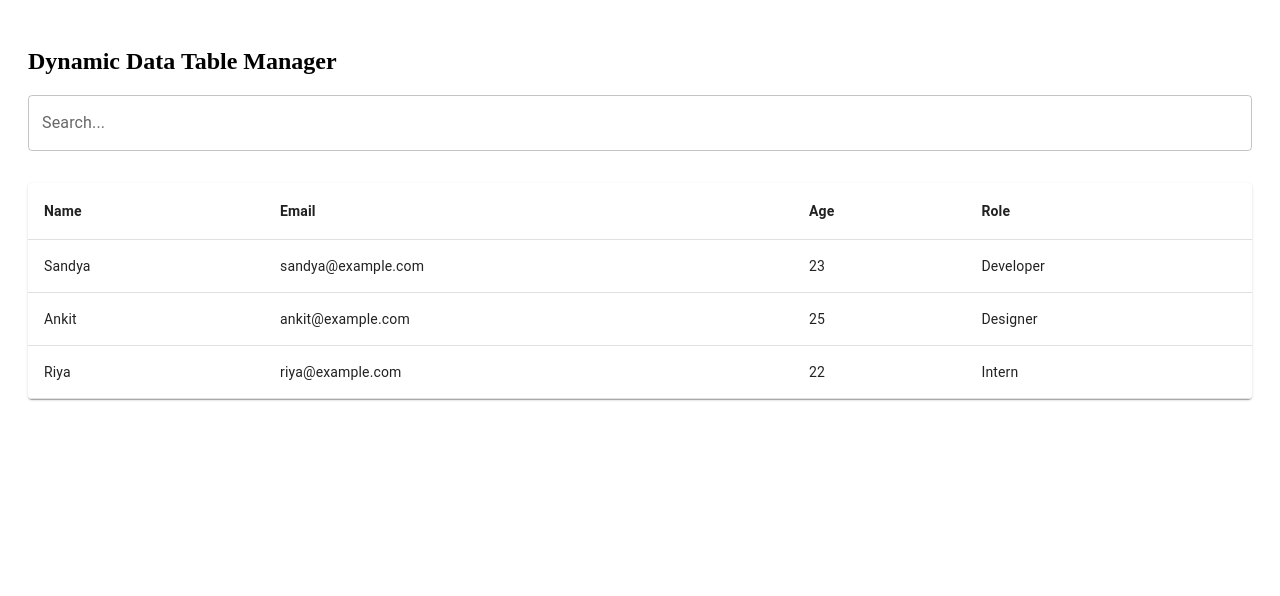
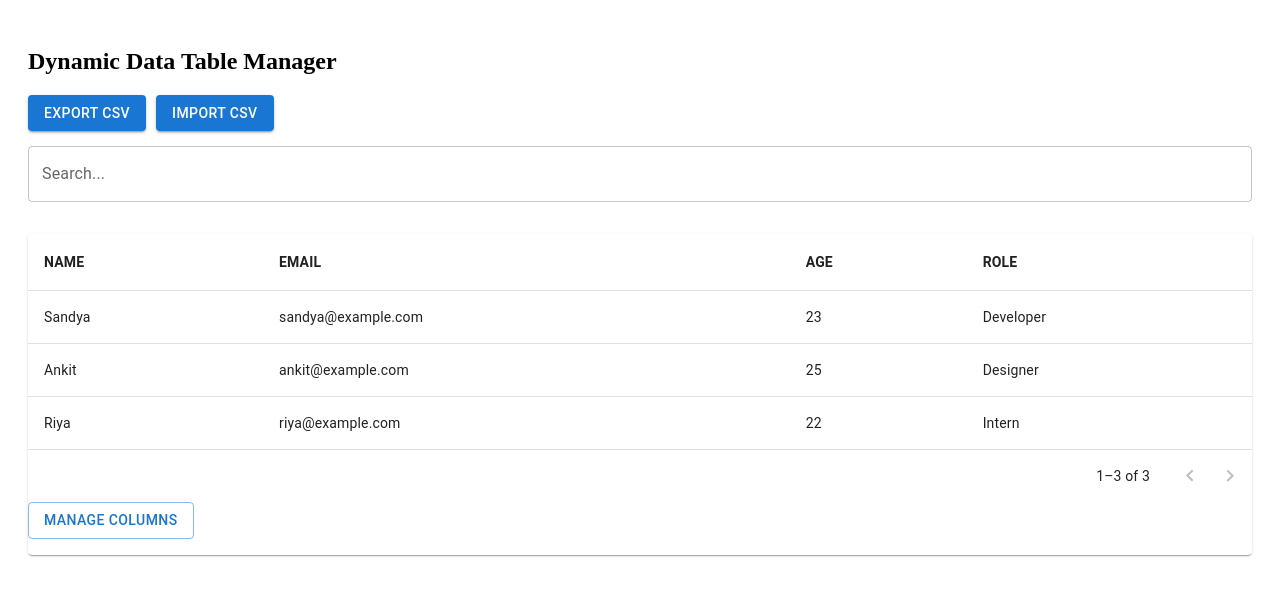
Before and after one commit to kuttysathya/Dynamic-data-table-manager, a Next.js app: page / in a window 1280 px wide. Shown: the top 596 px of the page. Built offline with nearby package versions, Linux system fonts and the light colour scheme.

Commit message:
fix: add setData reducer and correct visibleColumns logic

```diff
--- /dev/null
+++ b/app/components/ColumnModel.tsx
@@ -0,0 +1,82 @@
+"use client";
+import { useState } from "react";
+import { Modal, Box, Button, Checkbox, FormControlLabel, TextField } from "@mui/material";
+
+type Props = {
+  open: boolean;
+  onClose: () => void;
+  columns: string[];
+  selectedColumns: string[];
+  onSave: (cols: string[]) => void;
+};
+
+export default function ColumnModal({
+  open,
+  onClose,
+  columns,
+  selectedColumns,
+  onSave,
+}: Props) {
+  const [tempCols, setTempCols] = useState(selectedColumns);
+  const [newColumn, setNewColumn] = useState("");
+
+  const toggleColumn = (col: string) => {
+    setTempCols((prev) =>
+      prev.includes(col) ? prev.filter((c) => c !== col) : [...prev, col]
+    );
+  };
+
+  const addColumn = () => {
+    if (!newColumn.trim()) return;
+    onSave([...tempCols, newColumn.trim()]);
+    setNewColumn("");
+  };
+
+  const handleSave = () => {
+    onSave(tempCols);
+    onClose();
+  };
+
+  return (
+    <Modal open={open} onClose={onClose}>
+      <Box sx={{ p: 3, background: "white", width: 350, mx: "auto", mt: "15%", borderRadius: 2 }}>
+        <h3 style={{ marginBottom: 10 }}>Manage Columns</h3>
+
+        {columns.map((col) => (
+          <FormControlLabel
+            key={col}
+            control={
+              <Checkbox
+                checked={tempCols.includes(col)}
+                onChange={() => toggleColumn(col)}
+              />
+            }
+            label={col}
+          />
+        ))}
+
+        <div style={{ marginTop: 15 }}>
+          <TextField
+            size="small"
+            label="Add new column"
+            value={newColumn}
+            onChange={(e) => setNewColumn(e.target.value)}
+          />
+          <Button variant="contained" onClick={addColumn} sx={{ ml: 1 }}>
+            Add
+          </Button>
+        </div>
+
+        <Button
+          variant="contained"
+          fullWidth
+          color="success"
+          onClick={handleSave}
+          sx={{ mt: 2 }}
+        >
+          Save
+        </Button>
+      </Box>
+    </Modal>
+  );
+}
--- a/app/components/DataTable.tsx
+++ b/app/components/DataTable.tsx
@@ -1,9 +1,12 @@
 "use client";
 
-import { useSelector } from "react-redux";
+import { useSelector, useDispatch } from "react-redux";
 import { RootState } from "../../redux/store";
 import { TextField } from "@mui/material";
 import { useState } from "react";
+import { TablePagination } from "@mui/material";
+import ColumnModal from "../components/ColumnModel";
+import { setColumns } from "../../redux/features/columnSlice";
 import {
   Table,
   TableBody,
@@ -12,6 +15,7 @@ import {
   TableHead,
   TableRow,
   Paper,
+  Button,
 } from "@mui/material";
 
 type TableRowType = {
@@ -30,6 +34,15 @@ export default function DataTable() {
   const [search, setSearch] = useState("");
   const [sortField, setSortField] = useState<string | null>(null);
   const [sortOrder, setSortOrder] = useState<"asc" | "desc">("asc");
+  const [page, setPage] = useState(0);
+  const rowsPerPage = 5;
+
+  const [openModal, setOpenModal] = useState(false);
+  const dispatch = useDispatch();
+  const selectedColumns = useSelector((state: RootState) => state.columns.selected);
+
+  const allColumns = ["name", "email", "age", "role"];
+
 
   const handleSort = (field: string) => {
     const newOrder =
@@ -66,32 +79,52 @@ export default function DataTable() {
         <Table>
           <TableHead>
             <TableRow>
-              <TableCell onClick={() => handleSort("name")} style={{ cursor: "pointer" }}>
-                <strong>Name</strong> {sortField === "name" && (sortOrder === "asc" ? "▲" : "▼")}
-              </TableCell>
-              <TableCell onClick={() => handleSort("email")} style={{ cursor: "pointer" }}>
-                <strong>Email</strong> {sortField === "email" && (sortOrder === "asc" ? "▲" : "▼")}
-              </TableCell>
-              <TableCell onClick={() => handleSort("age")} style={{ cursor: "pointer" }}> {sortField === "age" && (sortOrder === "asc" ? "▲" : "▼")}
-                <strong>Age</strong> {sortField === "age" && (sortOrder === "asc" ? "▲" : "▼")}
-              </TableCell>
-              <TableCell onClick={() => handleSort("role")} style={{ cursor: "pointer" }}> {sortField === "role" && (sortOrder === "asc" ? "▲" : "▼")}
-                <strong>Role</strong> {sortField === "age" && (sortOrder === "asc" ? "▲" : "▼")}
-              </TableCell>
+              {selectedColumns.map((col: string) => (
+                <TableCell
+                  key={col}
+                  onClick={() => handleSort(col)}
+                  style={{ cursor: "pointer" }}
+                >
+                  <strong>{col.toUpperCase()}</strong>
+                  {sortField === col && (sortOrder === "asc" ? " ▲" : " ▼")}
+                </TableCell>
+              ))}
             </TableRow>
           </TableHead>
 
           <TableBody>
-            {sortedData.map((row, index) => (
-              <TableRow key={index}>
-                <TableCell>{row.name}</TableCell>
-                <TableCell>{row.email}</TableCell>
-                <TableCell>{row.age}</TableCell>
-                <TableCell>{row.role}</TableCell>
-              </TableRow>
-            ))}
+            {sortedData
+              .slice(page * rowsPerPage, page * rowsPerPage + rowsPerPage)
+              .map((row, index) => (
+                <TableRow key={index}>
+                  {selectedColumns.map((col: string) => (
+                    <TableCell key={col}>{row[col]}</TableCell>
+                  ))}
+                </TableRow>
+              ))}
           </TableBody>
         </Table>
+        <TablePagination
+            component="div"
+            count={sortedData.length}
+            page={page}
+            onPageChange={(e, newPage) => setPage(newPage)}
+            rowsPerPage={rowsPerPage}
+            rowsPerPageOptions={[5]}
+            onRowsPerPageChange={() => {}}
+        />
+
+        <Button variant="outlined" sx={{ mb: 2 }} onClick={() => setOpenModal(true)}>
+            Manage Columns
+        </Button>
+
+        <ColumnModal
+           open={openModal}
+           onClose={() => setOpenModal(false)}
+           columns={allColumns}
+           selectedColumns={selectedColumns}
+           onSave={(cols) => dispatch(setColumns(cols))}
+        />
       </TableContainer>
     </>
   );
--- /dev/null
+++ b/app/components/ImportExport.tsx
@@ -0,0 +1,49 @@
+"use client";
+import { Button } from "@mui/material";
+import Papa from "papaparse";
+import { useDispatch, useSelector } from "react-redux";
+import { RootState } from "../../redux/store";
+import { setData } from "../../redux/features/tableSlice";
+
+export default function ImportExport() {
+  const dispatch = useDispatch();
+  const data = useSelector((state: RootState) => state.table.data);
+
+  const handleExport = () => {
+    const csv = Papa.unparse(data);
+    const blob = new Blob([csv], { type: "text/csv;charset=utf-8;" });
+    const url = URL.createObjectURL(blob);
+
+    const link = document.createElement("a");
+    link.href = url;
+    link.download = "table_data.csv";
+    link.click();
+  };
+
+  const handleImport = (e: React.ChangeEvent<HTMLInputElement>) => {
+    const file = e.target.files?.[0];
+    if (!file) return;
+
+    Papa.parse(file, {
+      header: true,
+      skipEmptyLines: true,
+      complete: (results: any) => {
+        dispatch(setData(results.data));
+      },
+      error: () => alert("Invalid CSV format"),
+    });
+  };
+
+  return (
+    <div style={{ marginBottom: "15px", display: "flex", gap: "10px" }}>
+      <Button variant="contained" onClick={handleExport}>
+        Export CSV
+      </Button>
+
+      <Button variant="contained" component="label">
+        Import CSV
+        <input type="file" accept=".csv" hidden onChange={handleImport} />
+      </Button>
+    </div>
+  );
+}
--- a/app/page.tsx
+++ b/app/page.tsx
@@ -1,11 +1,13 @@
 "use client";
 
 import DataTable from "./components/DataTable";
+import ImportExport from "./components/ImportExport";
 
 export default function Home() {
   return (
     <main style={{ padding: 20 }}>
       <h2 style={{ fontWeight: 600 }}>Dynamic Data Table Manager</h2>
+      <ImportExport />
       <DataTable />
     </main>
   );
--- /dev/null
+++ b/redux/features/columnSlice.ts
@@ -0,0 +1,24 @@
+import { createSlice, PayloadAction } from "@reduxjs/toolkit";
+
+interface ColumnState {
+  selected: string[];
+}
+
+const initialState: ColumnState = {
+  selected: JSON.parse(localStorage.getItem("columns") ||
+    `["name","email","age","role"]`)
+};
+
+const columnSlice = createSlice({
+  name: "columns",
+  initialState,
+  reducers: {
+    setColumns: (state, action: PayloadAction<string[]>) => {
+      state.selected = action.payload;
+      localStorage.setItem("columns", JSON.stringify(action.payload));
+    }
+  },
+});
+
+export const { setColumns } = columnSlice.actions;
+export default columnSlice.reducer;
--- a/redux/features/tableSlice.ts
+++ b/redux/features/tableSlice.ts
@@ -16,8 +16,11 @@ const tableSlice = createSlice({
     setVisibleColumns: (state, action) => {
       state.visibleColumns = action.payload;
     },
+    setData: (state, action) => {
+      state.data = action.payload;
+    },
   },
 });
 
-export const { setVisibleColumns } = tableSlice.actions;
+export const { setVisibleColumns, setData  } = tableSlice.actions;
 export default tableSlice.reducer;
--- a/redux/store.ts
+++ b/redux/store.ts
@@ -1,9 +1,11 @@
 import { configureStore } from "@reduxjs/toolkit";
 import tableReducer from "./features/tableSlice";
+import columnsReducer from "./features/columnSlice";
 
 export const store = configureStore({
   reducer: {
     table: tableReducer,
+    columns: columnsReducer,
   },
 });
 
```
